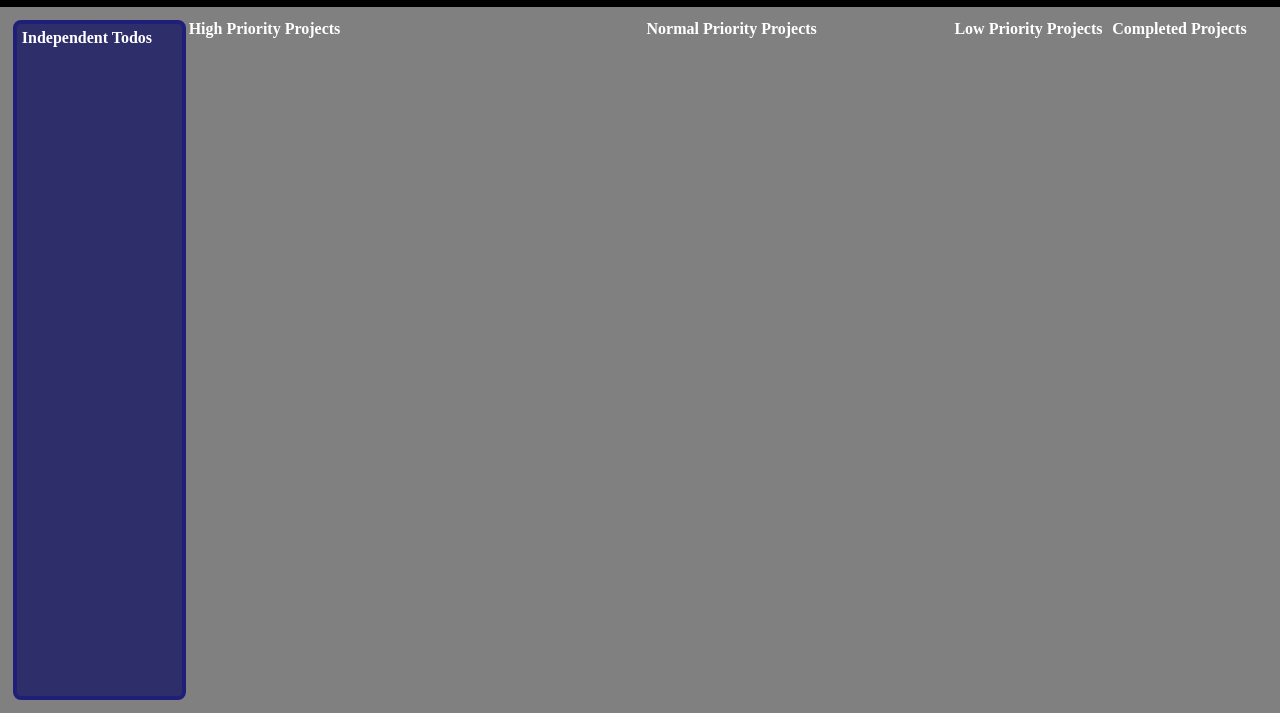
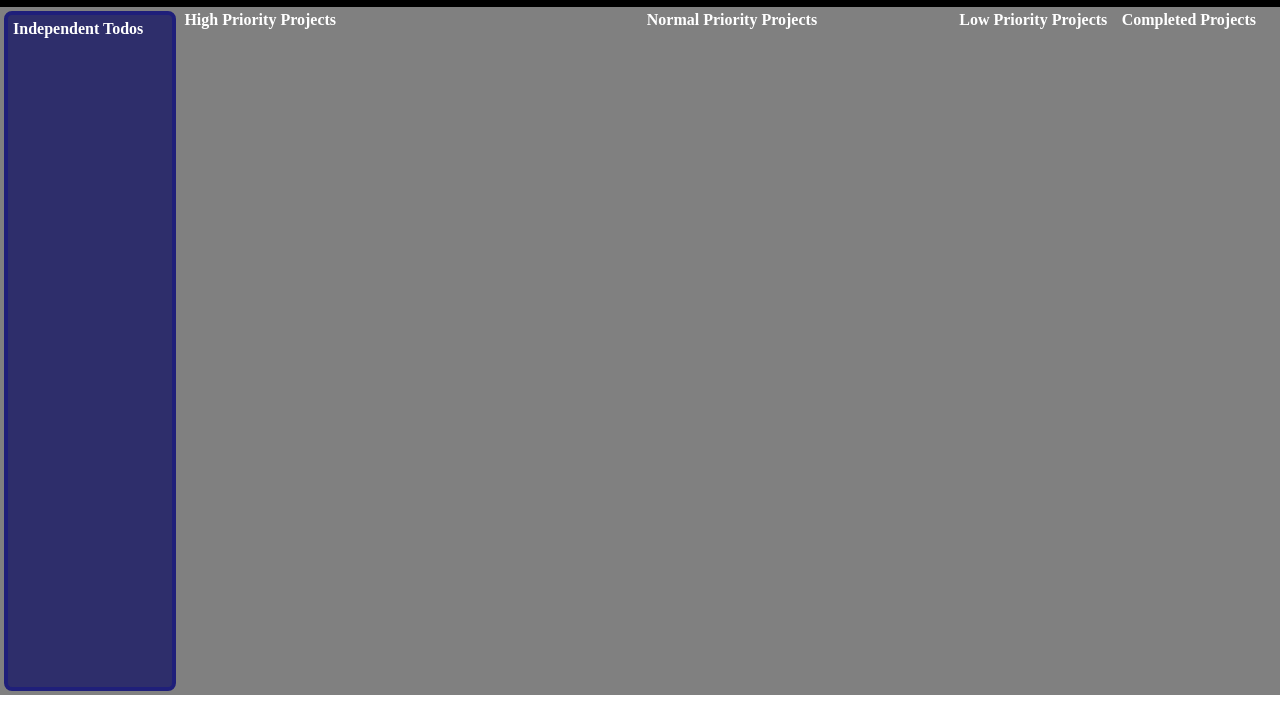
Before and after one commit to jerinmt/todolist, a website built with webpack: page src/template.html in a window 1280 px wide. Shown: the part 75-800 px from the top of the page. Built offline with nearby package versions, Linux system fonts and the light colour scheme.

Commit message:
Changed css a little

```diff
--- a/src/styles.css
+++ b/src/styles.css
@@ -14,10 +14,10 @@ header {
 main {
     display: flex;
     background-color: gray;
-    gap: 3px;
+    gap: 8px;
     flex-wrap: wrap;
     min-height: 85vh;
-    padding: 1%;
+    padding: 4px;
 }
 button {
     background-color: blue;
--- a/webpack.config.js
+++ b/webpack.config.js
@@ -2,7 +2,7 @@ const path =require("path");
 const HtmlWebpackPlugin = require("html-webpack-plugin");
 
 module.exports = {
-    mode: "development",
+    mode: "production",
     entry: "./src/index.js",
     output: {
         filename: "main.js",
```
